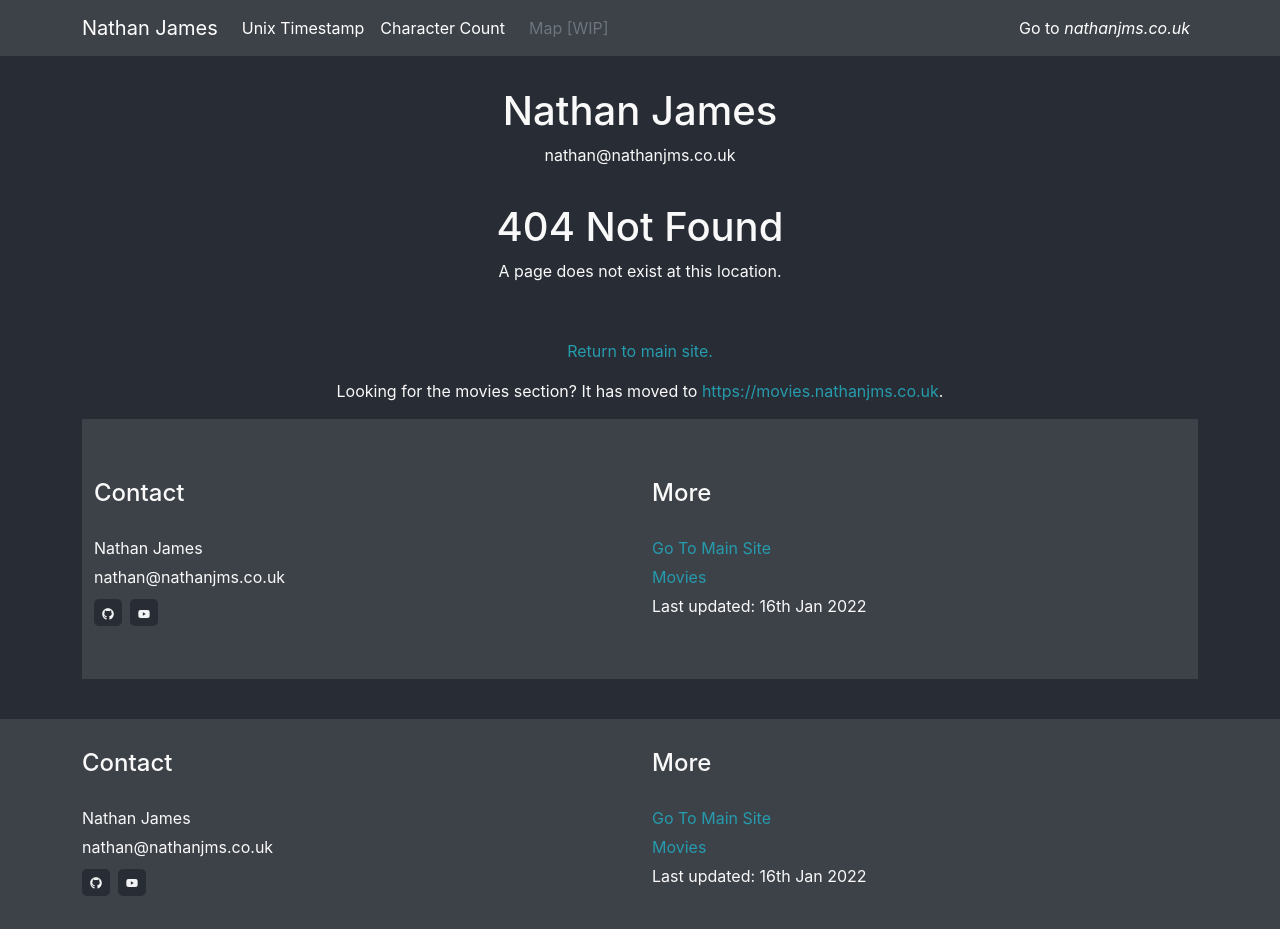
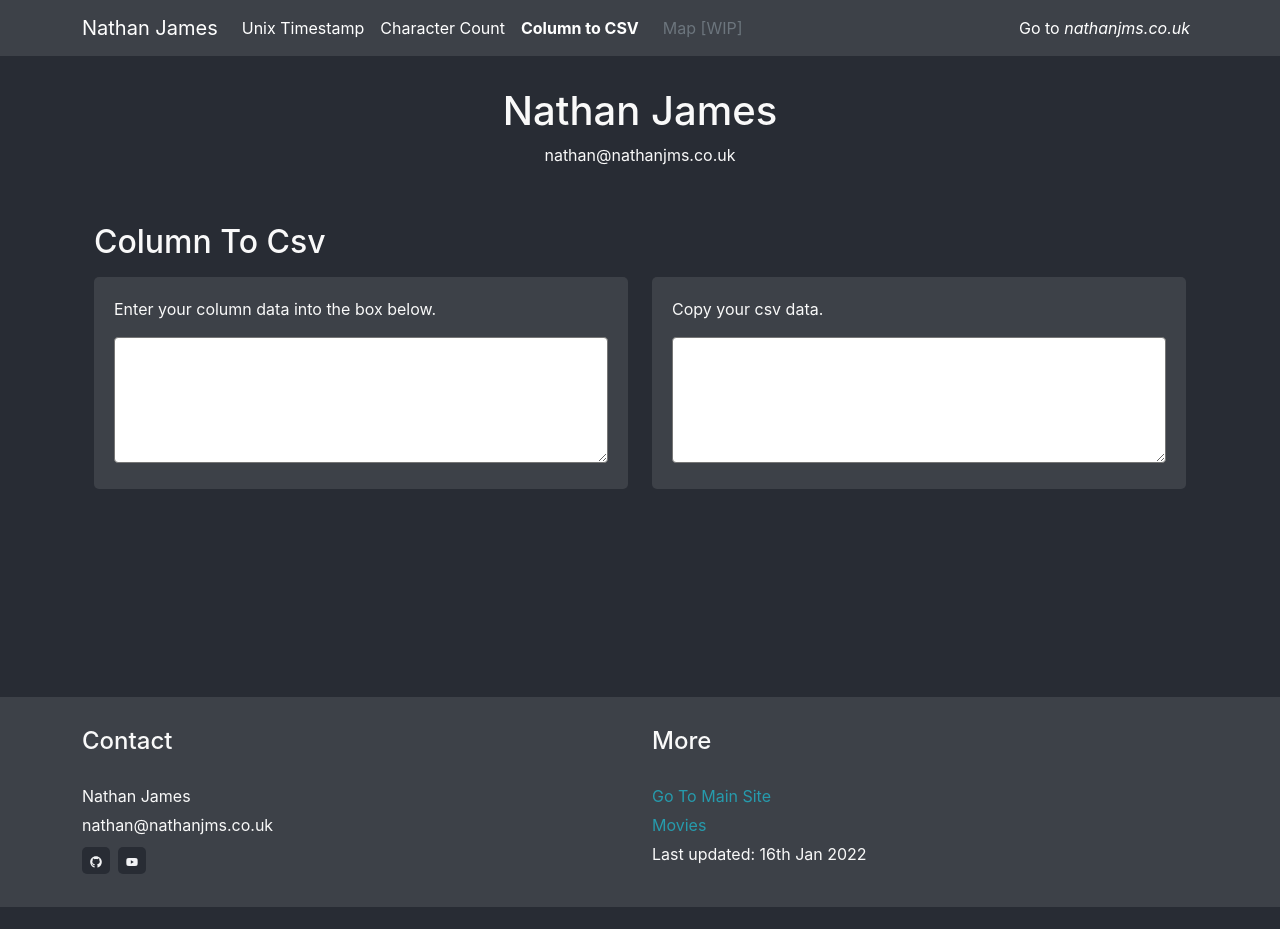
Before and after one commit to Nathanjms/nathanjms-tools, a React (Create React App) app: page /column-to-csv in a window 1280 px wide. After the commit the page ends 907 px from the top, so only its background shows below. Built offline with nearby package versions, Linux system fonts and the light colour scheme.

Commit message:
Column to CSV Converter

```diff
--- a/src/components/App.tsx
+++ b/src/components/App.tsx
@@ -11,6 +11,7 @@ import NotFound from "./global/NotFound";
 import Home from "./main/Home";
 import UnixTime from "./main/unixtime/UnixTime";
 import CharacterCount from "./main/character-count/CharacterCount";
+import ColumnToCsv from "./main/column-to-csv/ColumnToCsv";
 
 function App() {
   return (
@@ -22,6 +23,7 @@ function App() {
           <Routes>
             <Route path="/" element={<UnixTime />} />
             <Route path="/character-count" element={<CharacterCount />} />
+            <Route path="/column-to-csv" element={<ColumnToCsv />} />
             <Route path="*" element={<NotFound />} />
           </Routes>
         </div>
--- a/src/components/global/Header.tsx
+++ b/src/components/global/Header.tsx
@@ -5,6 +5,7 @@ import { useLocation } from "react-router-dom";
 export default function Header() {
   const { pathname } = useLocation();
   const isTabActive = (tabName: string): boolean => {
+    // TODO: make array to store each path and streamline method
     if (tabName === pathname.substring(1)) {
       return true;
     }
@@ -29,6 +30,12 @@ export default function Header() {
             >
               Character Count
             </Nav.Link>
+            <Nav.Link
+              active={isTabActive("column-to-csv")}
+              href="column-to-csv"
+            >
+              Column to CSV
+            </Nav.Link>
             <Nav.Item className="text-muted">Map [WIP]</Nav.Item>
           </Nav>
           <Nav>
--- /dev/null
+++ b/src/components/main/column-to-csv/ColumnToCsv.tsx
@@ -0,0 +1,45 @@
+import React, { ReactElement, useState } from "react";
+import { Col, Container, Row } from "react-bootstrap";
+
+interface Props {}
+
+const ColumnToCsv: React.FC<Props> = (): ReactElement => {
+  const [convertedColData, setConvertedColData] = useState<string>("");
+  const handleChange = (e: React.ChangeEvent<HTMLTextAreaElement>): void => {
+    let inputText = e.currentTarget.value;
+    setConvertedColData(inputText.replaceAll("\n", ","));
+  };
+
+  return (
+    <Container id="column-to-csv" className="section text-start">
+      <Row>
+        <h2>Column To Csv</h2>
+      </Row>
+      <Row>
+        <Col sm={6} className="my-2">
+          <div className="grey-card h-100">
+            <p>Enter your column data into the box below.</p>
+            <textarea
+              rows={5}
+              className="w-100 rounded"
+              onChange={handleChange}
+            />
+          </div>
+        </Col>
+        <Col sm={6} className="my-2">
+          <div className="grey-card h-100">
+          <p>Copy your csv data.</p>
+            <textarea
+              rows={5}
+              className="w-100 rounded"
+              value={convertedColData}
+              readOnly={true}
+            />
+          </div>
+        </Col>
+      </Row>
+    </Container>
+  );
+};
+
+export default ColumnToCsv;
```
